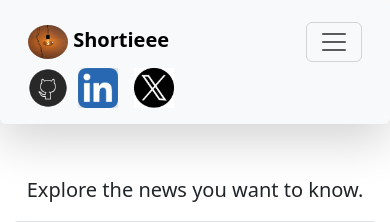
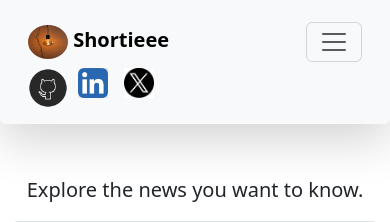
Before and after one commit to bandhan-majumder/Newz_Shortie, a Flask app: page / in a window 390 px wide. Shown: the top 222 px of the page. Run offline with Flask 3, Linux system fonts and the light colour scheme; some libraries are stand-ins or nearby versions; grey boxes are pictures that could not be loaded.

Commit message:
social-icons added in media query

```diff
--- a/templates/layout.html
+++ b/templates/layout.html
@@ -15,11 +15,9 @@
         margin: 0 auto;
       }
       @media (max-width: 988px) {
-        .x-nav-wrap.mobile.x-collapsed {
-          display: none;
-        }
-        .x-nav-wrap.mobile {
-          display: block;
+       .social-icons img {
+          max-width: 30px;
+          height: auto;
         }
       }
     </style>
```
